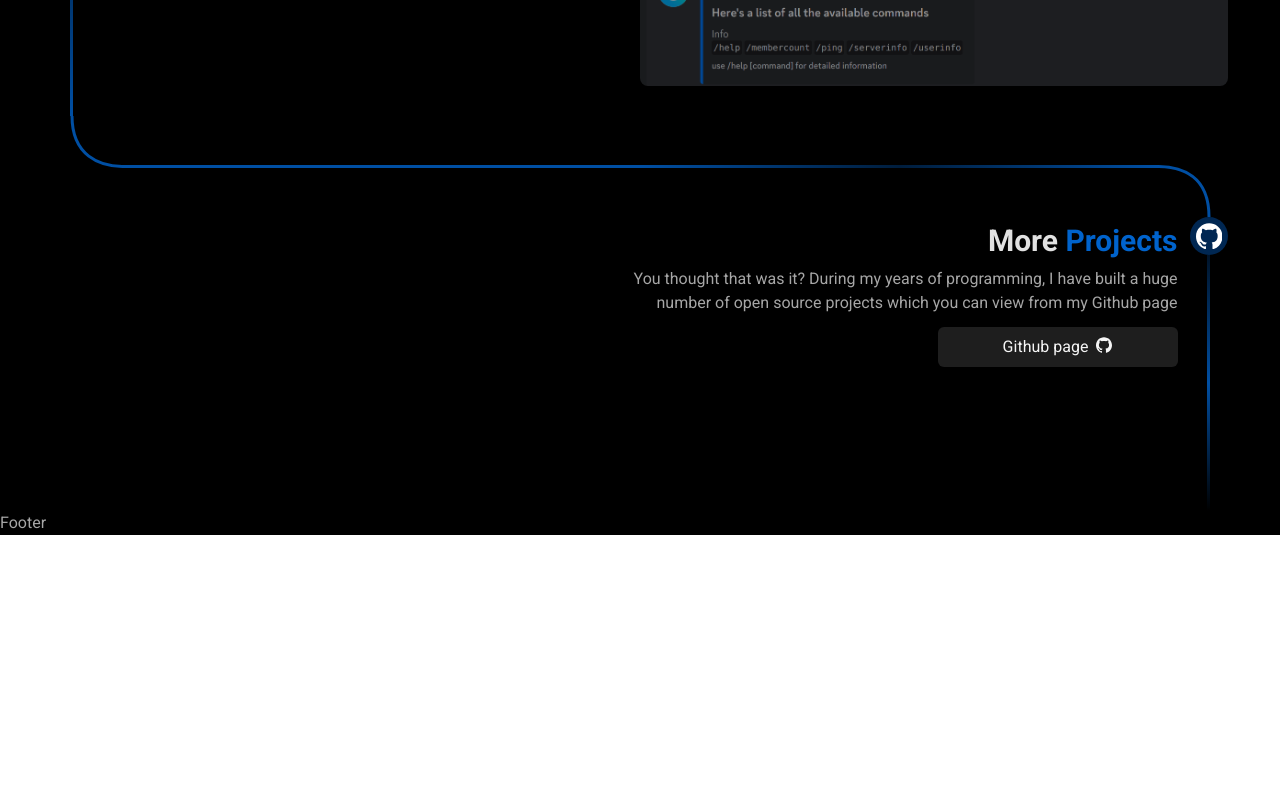
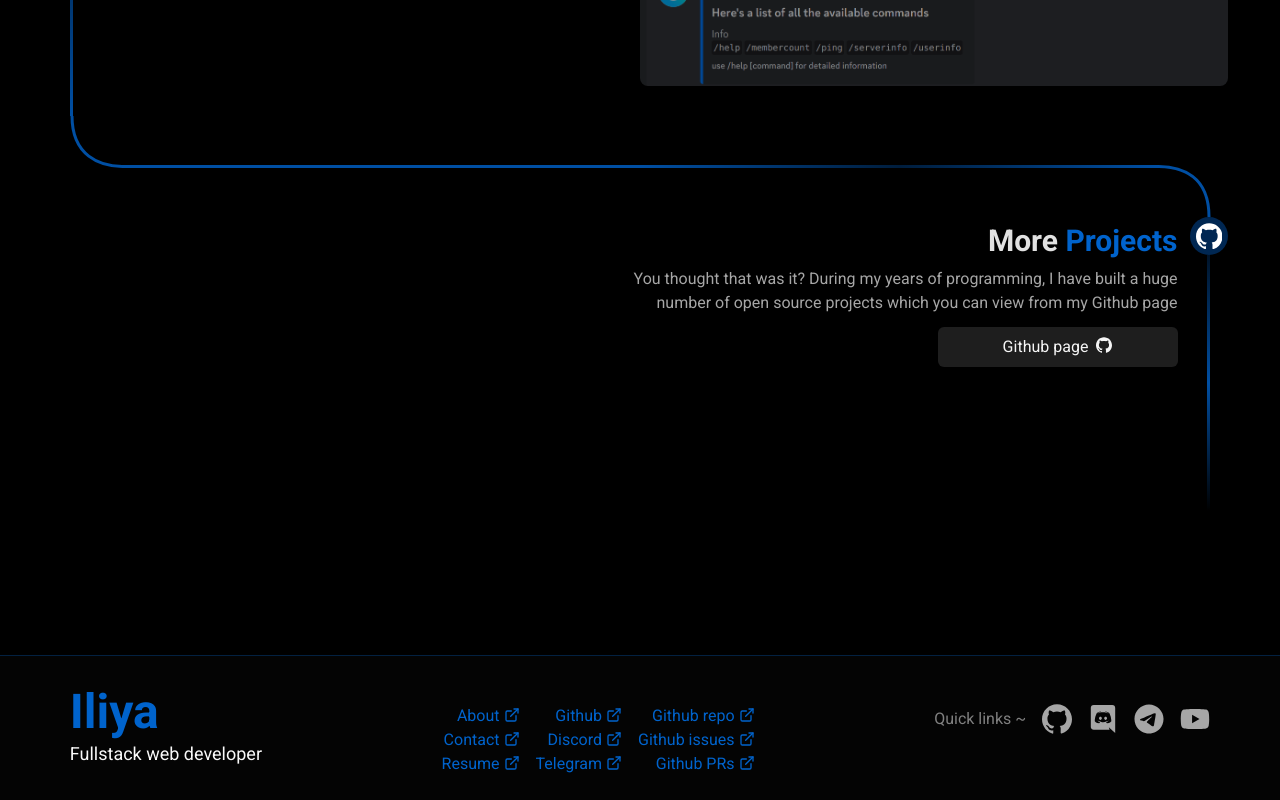
Before and after one commit to Humboorgir/portfolio-v3, a Next.js app: page / in a window 1280 px wide. Shown: the part 2575-3375 px from the top of the page. Before the commit the page ends 3110 px from the top, so only its background shows below. Built offline with nearby package versions, Linux system fonts and the light colour scheme.

Commit message:
feat(home): implement footer

```diff
--- /dev/null
+++ b/src/components/home/footer/footer.tsx
@@ -0,0 +1,99 @@
+import Link from "./link";
+
+import Container from "@/components/ui/container";
+import Column from "@/components/ui/column";
+import Row from "@/components/ui/row";
+import Text from "@/components/ui/text";
+
+import { IoLogoDiscord as Discord } from "react-icons/io5";
+import { SiGithub as Github } from "react-icons/si";
+import { FaTelegram as Telegram } from "react-icons/fa6";
+import { FaYoutube as Youtube } from "react-icons/fa6";
+
+const Footer = () => {
+  const links1 = [
+    {
+      name: "About",
+      href: "#about",
+    },
+    {
+      name: "Contact",
+      href: "#contact",
+    },
+    {
+      name: "Resume",
+      href: "/resume",
+    },
+  ];
+  const links2 = [
+    {
+      name: "Github",
+      href: "/",
+    },
+    {
+      name: "Discord",
+      href: "/",
+    },
+    {
+      name: "Telegram",
+      href: "/",
+    },
+  ];
+  const links3 = [
+    {
+      name: "Github repo",
+      href: "/",
+    },
+    {
+      name: "Github issues",
+      href: "/",
+    },
+    {
+      name: "Github PRs",
+      href: "/",
+    },
+  ];
+  return (
+    <Row justify="center" className="border-t border-primary/30 bg-neutral-900/20">
+      <Column
+        items="center"
+        justify="around"
+        className="py-6 max-w-screen-xl grow space-y-6 md:items-start md:space-x-10 md:flex-row ">
+        <Column items="center" className="md:items-start">
+          <Text className="text-primary mb-0" variant="h2">
+            Iliya
+          </Text>
+          <Text variant="h5">Fullstack web developer</Text>
+        </Column>
+        <Row className="space-x-4">
+          <Column items="end">
+            {links1.map((link) => {
+              return <Link href={link.href}>{link.name}</Link>;
+            })}
+          </Column>
+          <Column items="end">
+            {links2.map((link) => {
+              return <Link href={link.href}>{link.name}</Link>;
+            })}
+          </Column>
+          <Column items="end">
+            {links3.map((link) => {
+              return <Link href={link.href}>{link.name}</Link>;
+            })}
+          </Column>
+        </Row>
+        <Row className="space-x-4 h-full items-center">
+          <Text variant="lead">Quick links ~ </Text>
+          {[Github, Discord, Telegram, Youtube].map((Icon) => (
+            <Icon
+              className="text-3xl hover:text-primary hover:-translate-y-0.5 transition-all duration-[250ms]
+          cursor-pointer"
+            />
+          ))}
+        </Row>
+      </Column>
+    </Row>
+  );
+};
+
+export default Footer;
--- /dev/null
+++ b/src/components/home/footer/index.tsx
@@ -0,0 +1 @@
+export { default } from "./footer";
--- /dev/null
+++ b/src/components/home/footer/link.tsx
@@ -0,0 +1,18 @@
+import Button from "@/components/ui/button";
+
+import { FiExternalLink as LinkIcon } from "react-icons/fi";
+
+type Props = {
+  children: React.ReactNode;
+  href: string;
+};
+
+const Link = ({ href, children }: Props) => {
+  return (
+    <Button className="p-0" href={href} variant="link">
+      {children} <LinkIcon className="mb-0.5 ml-1" />
+    </Button>
+  );
+};
+
+export default Link;
--- a/src/components/home/projects-section/projects.tsx
+++ b/src/components/home/projects-section/projects.tsx
@@ -51,7 +51,7 @@ const Projects = () => {
     },
   ];
   return (
-    <Container className="flex flex-col items-center">
+    <Container className="flex flex-col items-center mb-36">
       {projects.map((project, i) => {
         const isEven = (i + 1) % 2 == 0;
         return <Project project={project} isEven={isEven} />;
--- a/src/layouts/home-layout.tsx
+++ b/src/layouts/home-layout.tsx
@@ -1,4 +1,5 @@
 import Navbar from "@/components/home/navbar";
+import Footer from "@/components/home/footer";
 
 type Props = {
   children: React.ReactNode;
@@ -9,7 +10,7 @@ const HomeLayout = ({ children }: Props) => {
     <div className="grid grid-rows-[auto,1fr,auto] min-h-screen bg-background text-foreground-light">
       <Navbar />
       <div>{children}</div>
-      <div>Footer</div>
+      <Footer />
     </div>
   );
 };
```
